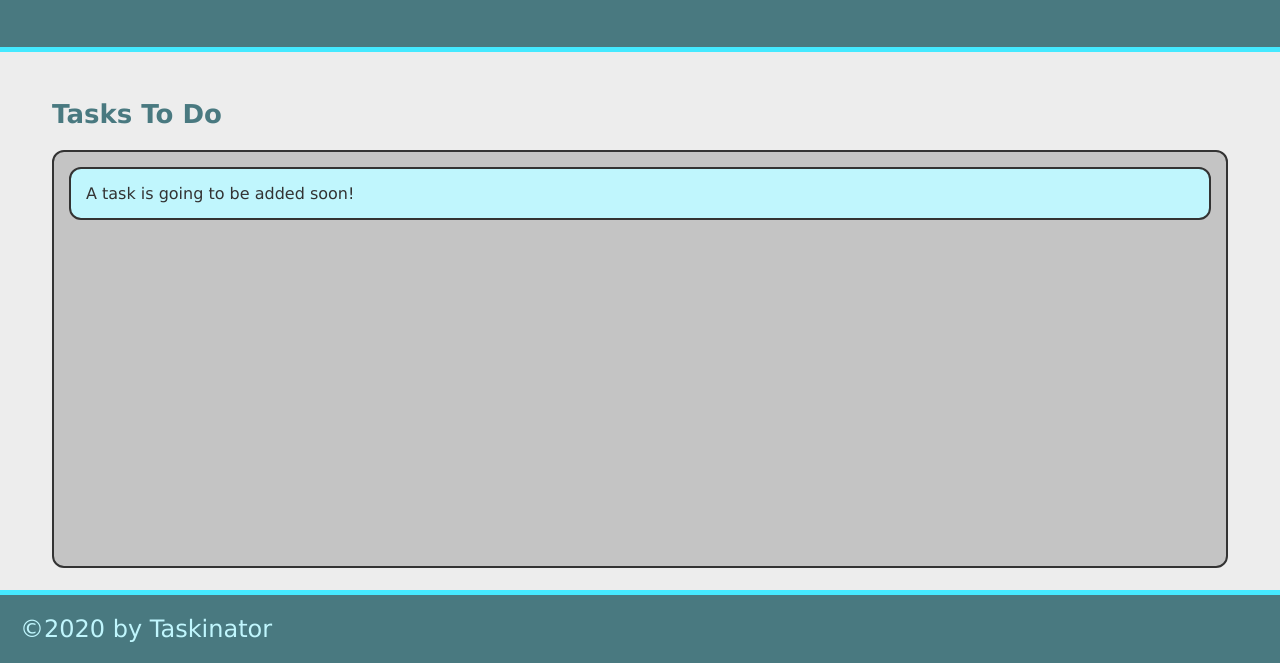
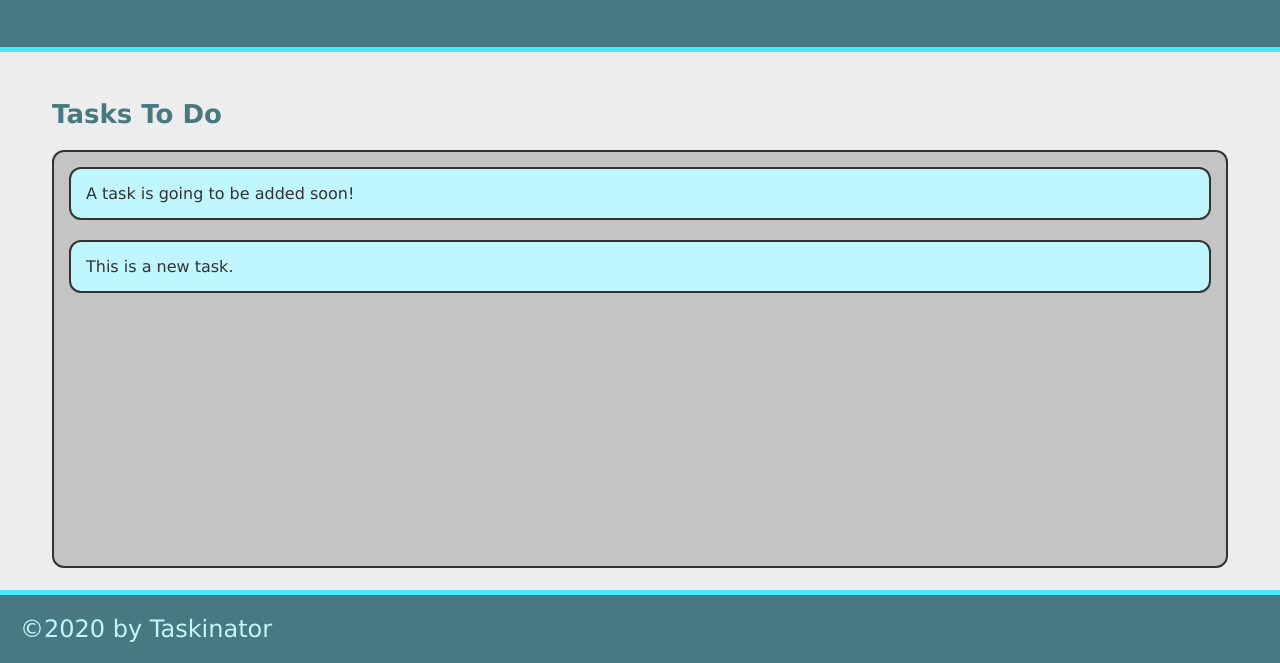
Before and after one commit to meganann201/taskinator, a plain HTML site: page index.html in a window 1280 px wide. Both pictures are taken after a click on the button "Add Task". Shown: the part 137-800 px from the top of the page. Drawn offline with Linux system fonts and the light colour scheme.

Commit message:
add ability to add task

```diff
--- a/assets/js/script.js
+++ b/assets/js/script.js
@@ -0,0 +1,11 @@
+var buttonEl = document.querySelector("#save-task");
+var tasksToDoEl = document.querySelector("#tasks-to-do");
+
+var createTaskHandler = function() {
+    var listItemEl = document.createElement("li");
+  listItemEl.className = "task-item";
+  listItemEl.textContent = "This is a new task.";
+  tasksToDoEl.appendChild(listItemEl);
+}
+
+buttonEl.addEventListener("click", createTaskHandler);
--- a/index.html
+++ b/index.html
@@ -11,19 +11,19 @@
     <header>
         <h1 class="page-title">Taskinator</h1>
         <p>Click the button below to add a new task!
-            <button class="btn" >Add Task</button>
+            <button id="save-task" class="btn" >Add Task</button>
         </p>
     </header>
 
     <main class="page-content">
         <section class="task-list-wrapper">
             <h2 class="list-title">Tasks To Do</h2>
-            <ul class="task-list">
+            <ul class="task-list" id="tasks-to-do">
                 <li class="task-item">A task is going to be added soon!</li>
             </ul>
         </section>
+    </main>
 
-    </main>
     <footer>
         &copy;2020 by Taskinator
       </footer>
```
